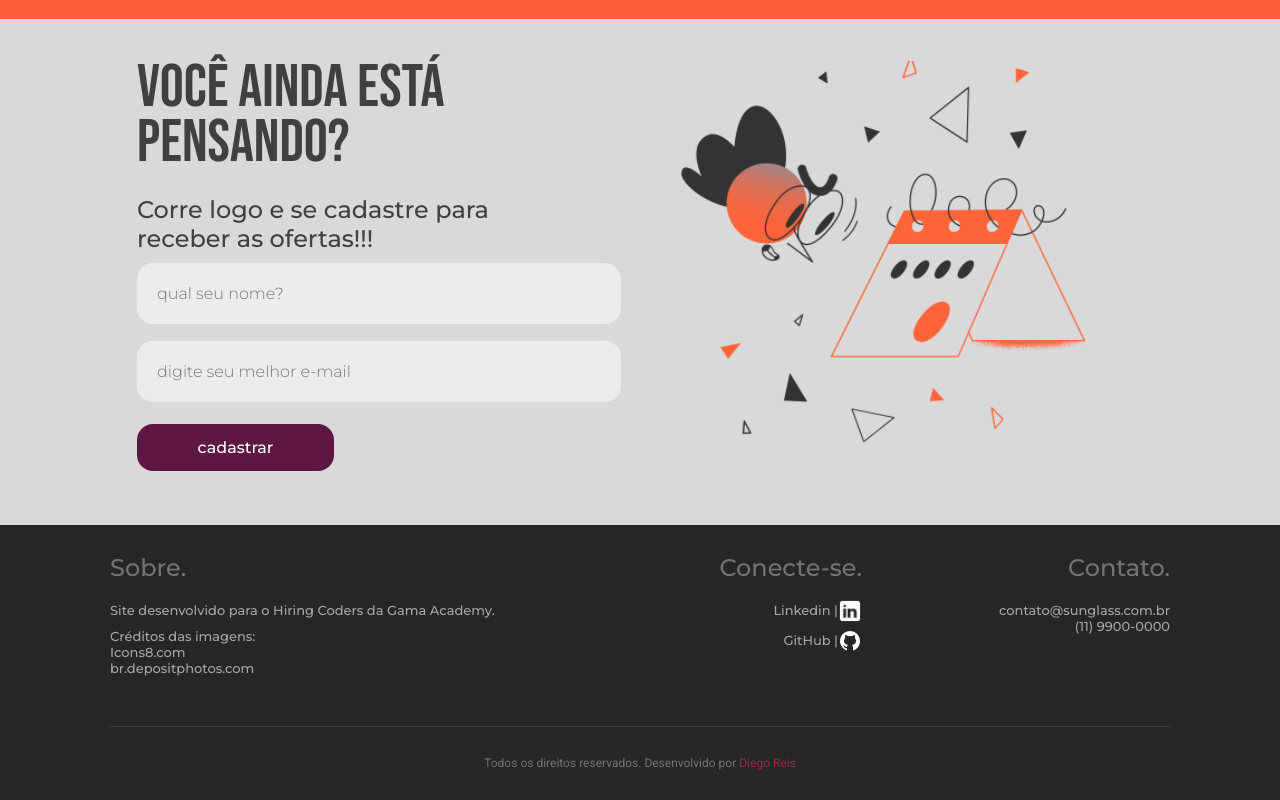
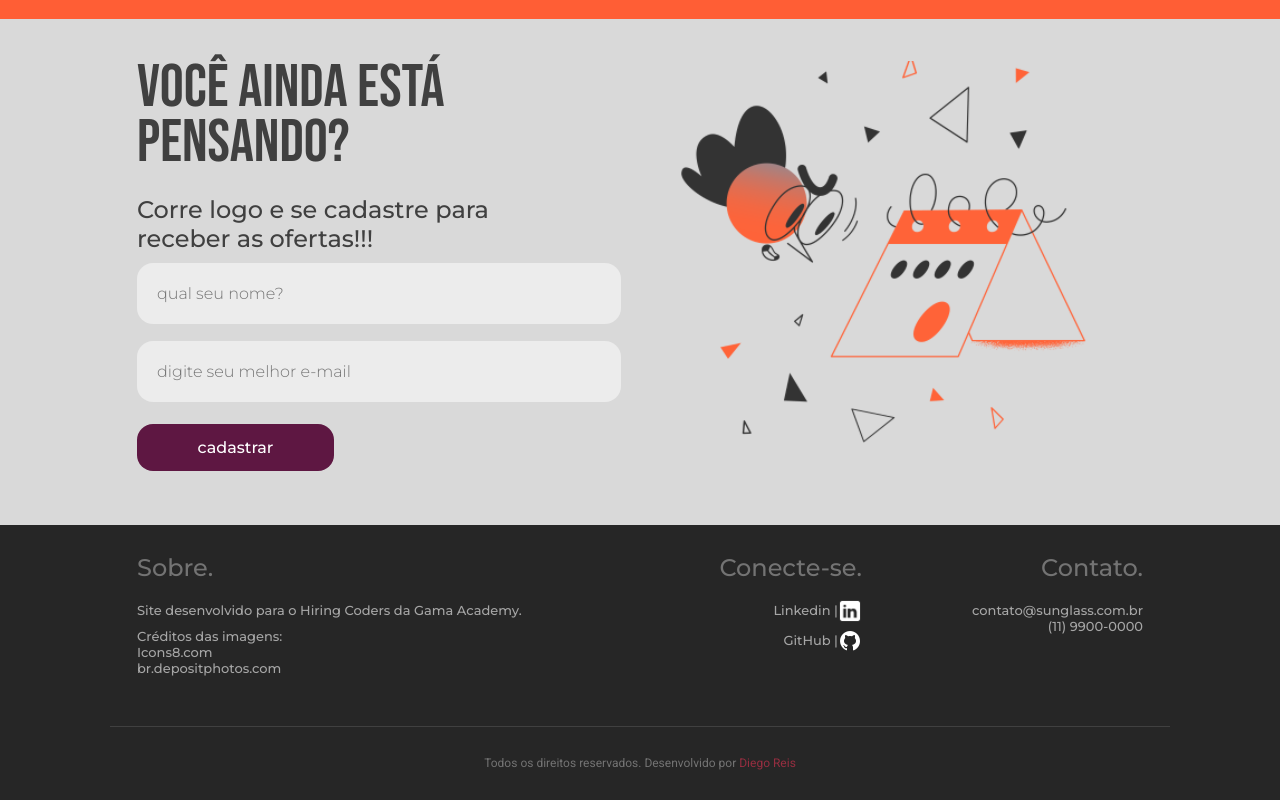
Before and after one commit to DiegoVAReis/SunGlassProjectHiringCoders, a website: page src/index.html in a window 1280 px wide. Shown: the part 1204-2004 px from the top of the page. Drawn offline with Linux system fonts and the light colour scheme.

Commit message:
Ajuste visual no componente do footer.

```diff
--- a/src/assets/sass/commons/main.scss
+++ b/src/assets/sass/commons/main.scss
@@ -308,8 +308,9 @@ footer{
     }
 
     & #footer-about {
-      flex-basis: 450px;
+      flex-basis: 423px;
       height: 173px;
+      padding-left: 27px;
 
       & .footer-title {
         text-align: left;
@@ -351,8 +352,9 @@ footer{
 
     & #footer-contact {
       height: 173px;
-      flex-basis: 308px;
+      flex-basis: 281px;
       text-align: right;
+      padding-right: 27px;
 
     }
 
```
Also changed, not shown: src/css/style.css, 1 other file.
